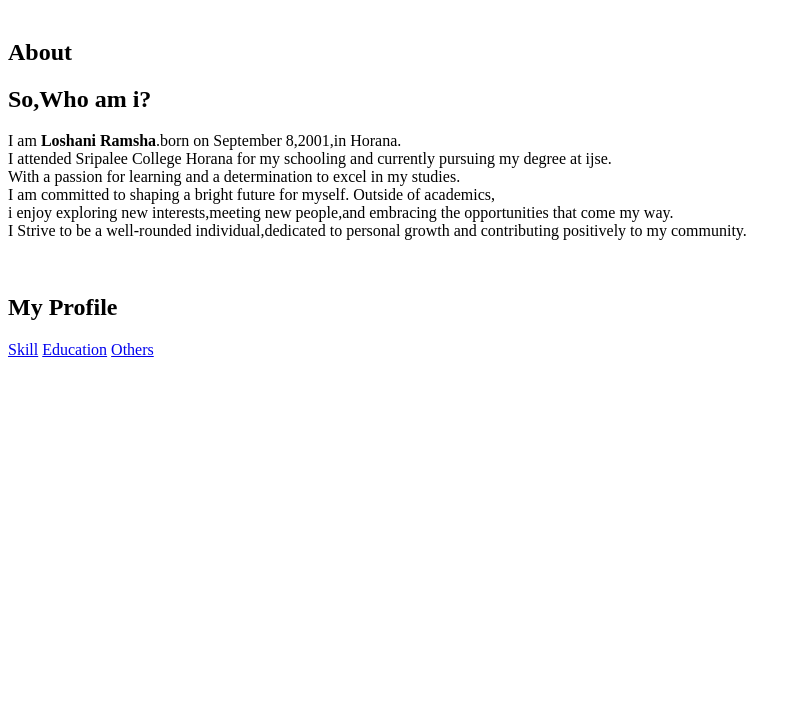
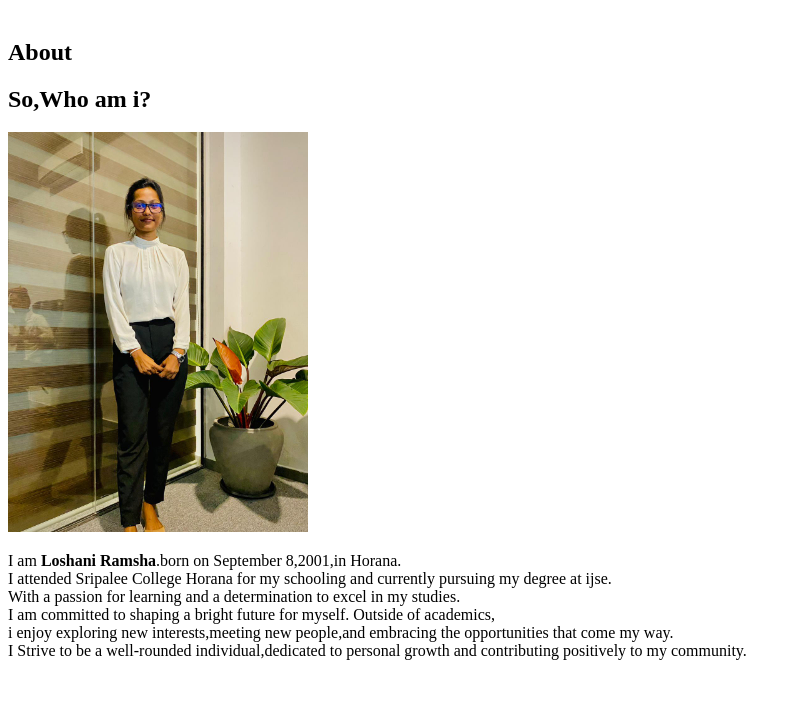
Before and after one commit to loshaniramsha/personal-website-html, a plain HTML site: page createwebsite.html in a window 1280 px wide. Shown: the part 660-1371 px from the top of the page, without its empty margins (0-798 px from the left). Before the commit the page ends 1027 px from the top, so only its background shows below. Drawn offline with Linux system fonts and the light colour scheme.

Commit message:
add photo for about page

```diff
--- a/createwebsite.html
+++ b/createwebsite.html
@@ -52,6 +52,10 @@
     <div>
         <h2>So,Who am i?</h2>
     </div>
+    <!--About Page photo-->
+    <div>
+        <img src="assets/image/AboutPagePhoto.jpeg" title="AboutPagePhoto" alt="AboutPagePhoto" width="300">
+    </div>
     <div>
         <!--Who am i-->
         <p>
```
